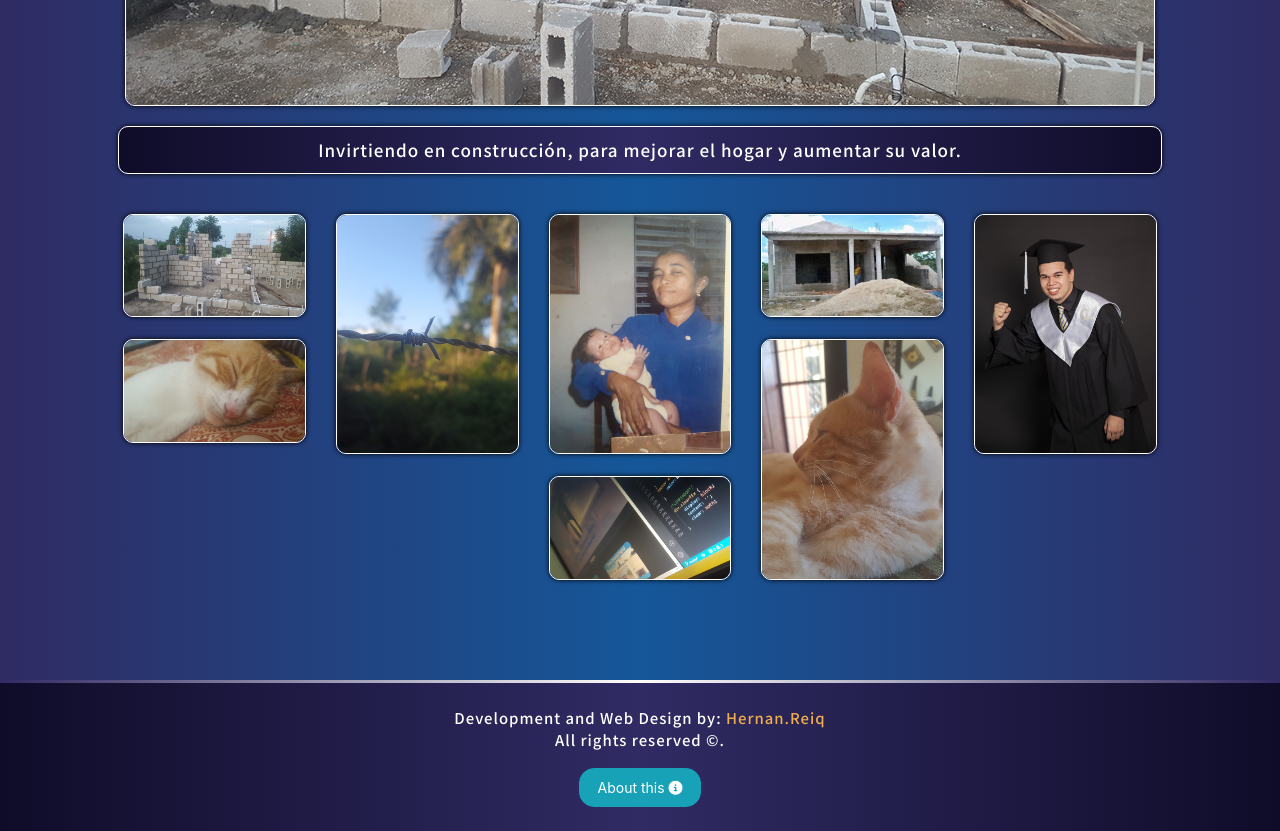
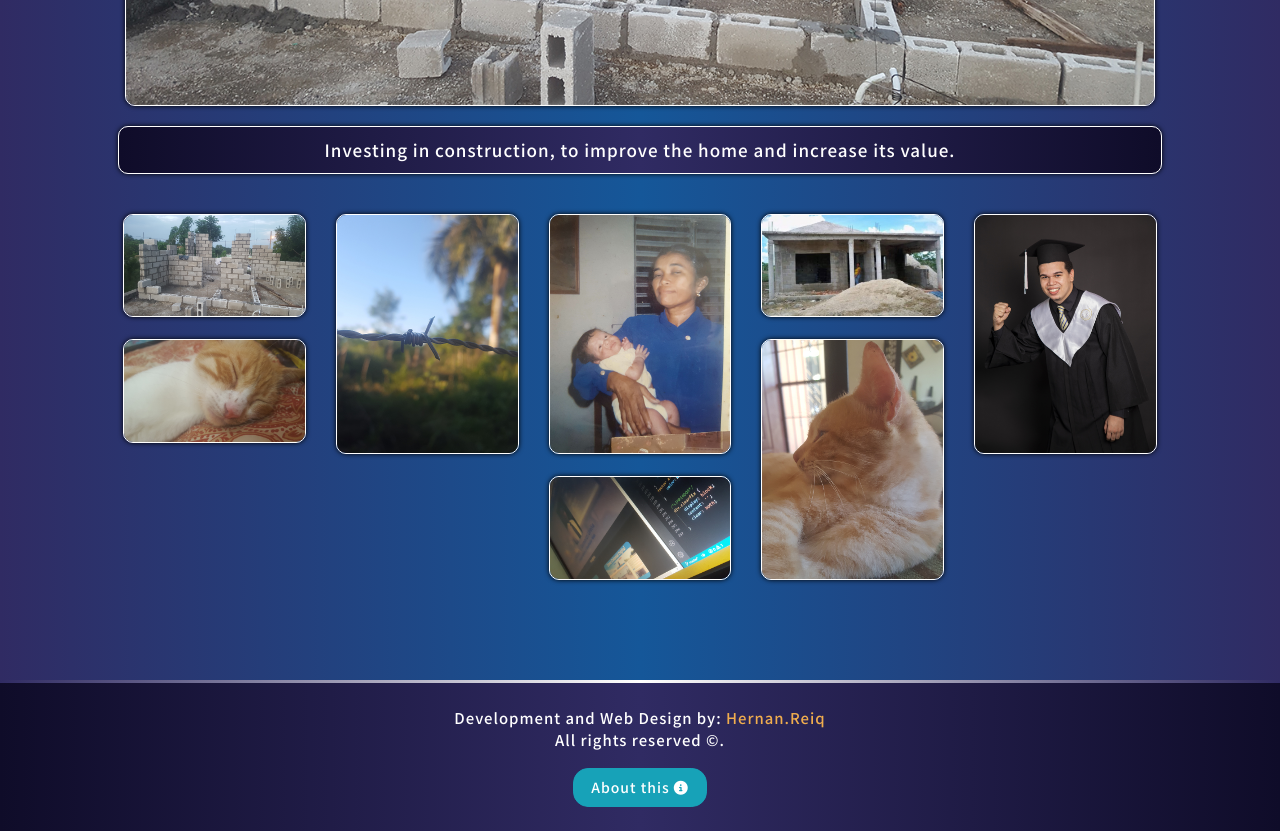
Before and after one commit to hernanreiq/Joy-Me, a React (Create React App) app: page / in a window 1280 px wide. Shown: the part 720-1551 px from the top of the page. Built offline with nearby package versions, Linux system fonts and the light colour scheme.

Commit message:
Traduccion del contenido al inglés  y mejoras en los estilos de letras

```diff
--- a/src/Router.jsx
+++ b/src/Router.jsx
@@ -1,5 +1,5 @@
 import React, {Component} from "react";
-import { BrowserRouter, Route, Switch } from "react-router-dom";
+import { BrowserRouter, Route, Switch} from "react-router-dom";
 import Main from "./components/main";
 import About from './components/About';
 import Error from './components/Error';
@@ -11,6 +11,10 @@ class Router extends Component {
                 <Switch>
                     <Route exact path="/" component={Main} />
                     <Route exact path="/about" component={About} />
+                    <Route path='/author' component={() => {
+                        window.location.replace('https://bit.ly/hernanreiq');
+                        return null;
+                    }}/>
                     <Route component={Error} />
                 </Switch>
             </BrowserRouter>
--- a/src/assets/css/header.css
+++ b/src/assets/css/header.css
@@ -4,11 +4,11 @@ header, footer, .container_caption {
     background: -webkit-linear-gradient(to right, #0f0c29, #302b63, #0f0c29);
     background: linear-gradient(to right, #0f0c29, #302b63, #0f0c29);
 }
-header p, footer p, p.caption{
+header p, footer p, p.caption, .card p, .btn{
     letter-spacing: 1px;
     font-family: 'Noto Sans JP', sans-serif;
 }
-header h1 {
+header h1, .card h2 {
     font-family: 'Kaushan Script', cursive;
 }
 header h1, header p {
--- a/src/components/main.jsx
+++ b/src/components/main.jsx
@@ -7,13 +7,13 @@ import Footer from './footer';
 class Main extends Component {
     state = {
         current_image: photo1,
-        current_caption: 'Invirtiendo en construcción, para mejorar el hogar y aumentar su valor.',
+        current_caption: 'Investing in construction, to improve the home and increase its value.',
         imagesQuantity: 8,
         all_Images: [],
-        caption_images: ['Invirtiendo en construcción, para mejorar el hogar y aumentar su valor.',
-            'Una gata durmiendo plácidamente.', 'Protegiendo la naturaleza.',
-            'Una abuela felíz de poder cargar a su nieto.', 'Creando un portafolio que sirva de carta de presentación para una persona que quiere mejorar su vida.',
-            'Madre soltera construyendo el hogar de sus tres hijos.', 'Gato rubio en un hogar.', 'Foto de graduación de un estudiante universitario.']
+        caption_images: ['Investing in construction, to improve the home and increase its value.',
+            'My cat sleeping peacefully, happy to be in a family that loves her very much.', 'Protecting nature from the worst plague on the planet, humans.',
+            'A happy grandmother carrying her grandson.', 'Creation of a portfolio as a presentation tool for knowledge in development and web design.',
+            'Single mother building a home for her three children.', 'A blond cat being part of a family that pampers him a lot.', 'Photo of a student\'s college graduation.']
     }
     getImagesSRC = () => {
         var images = [];
```
